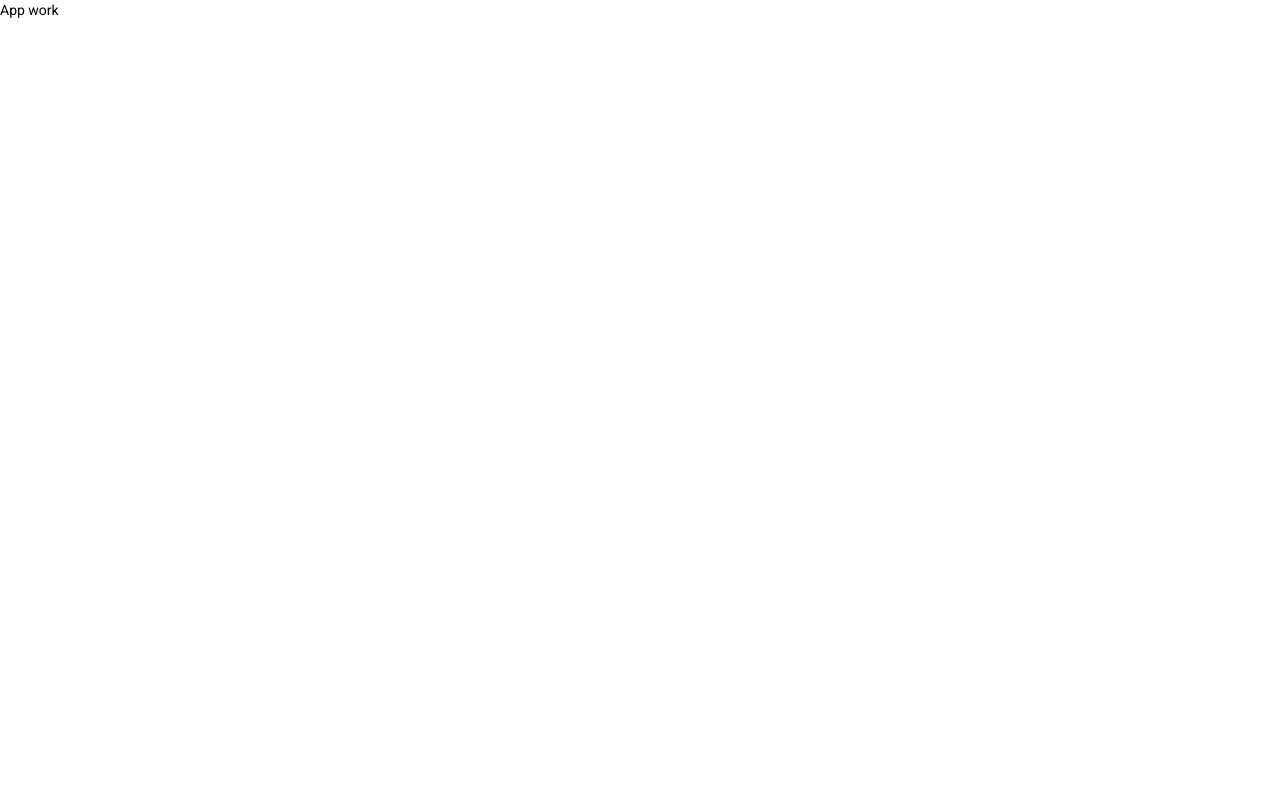
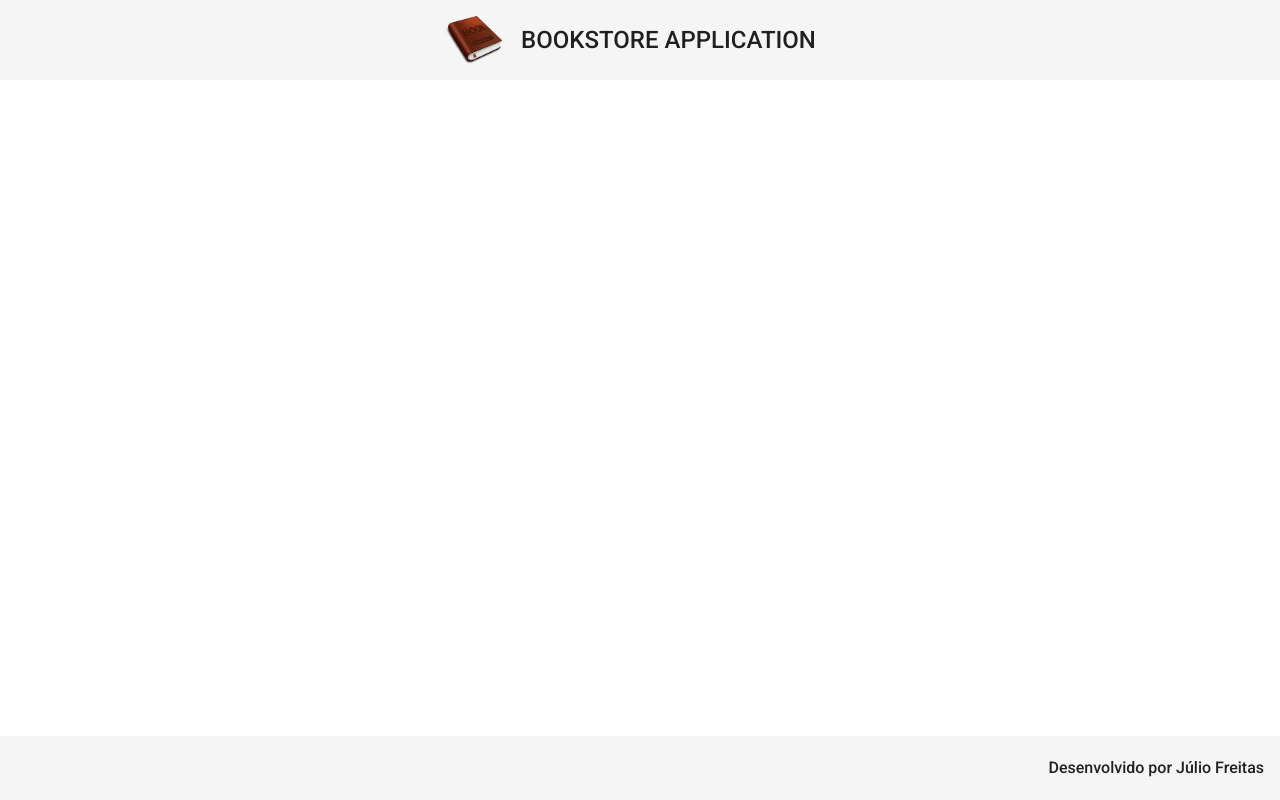
Before and after one commit to JulioCFreitas/BookStore, an Angular app: page / in a window 1280 px wide. Built offline with nearby package versions, Linux system fonts and the light colour scheme.

Commit message:
Create header e footer

```diff
--- a/src/app/app.component.html
+++ b/src/app/app.component.html
@@ -1 +1,2 @@
-<p>App work</p>
+<app-header></app-header>
+<app-footer></app-footer>
--- /dev/null
+++ b/src/app/components/template/footer/footer.component.css
@@ -0,0 +1,6 @@
+.footer {
+    position: fixed;
+    bottom: 0;
+    justify-content: flex-end;
+    font-size: 1rem;
+}
--- /dev/null
+++ b/src/app/components/template/footer/footer.component.html
@@ -0,0 +1,5 @@
+<mat-toolbar class="footer">
+    <span>
+      Desenvolvido por Júlio Freitas
+    </span>
+</mat-toolbar>
--- /dev/null
+++ b/src/app/components/template/footer/footer.component.ts
@@ -0,0 +1,15 @@
+import { Component, OnInit } from '@angular/core';
+
+@Component({
+  selector: 'app-footer',
+  templateUrl: './footer.component.html',
+  styleUrls: ['./footer.component.css']
+})
+export class FooterComponent implements OnInit {
+
+  constructor() { }
+
+  ngOnInit(): void {
+  }
+
+}
--- /dev/null
+++ b/src/app/components/template/header/header.component.css
@@ -0,0 +1,18 @@
+img {
+    height: 3rem;
+}
+
+.header {
+    justify-content: center;
+    height: 10%;
+}
+
+span {
+    display: flex;
+    align-items: center;
+}
+
+h1 {
+    padding: 1.2rem;
+    font-size: 1.5rem;
+}
--- /dev/null
+++ b/src/app/components/template/header/header.component.html
@@ -0,0 +1,8 @@
+<mat-toolbar class="header">
+  <span>
+    <img src="assets/img/book.png" alt="" />
+  </span>
+  <span>
+      <h1>BOOKSTORE APPLICATION</h1>
+  </span>
+</mat-toolbar>
--- /dev/null
+++ b/src/app/components/template/header/header.component.ts
@@ -0,0 +1,15 @@
+import { Component, OnInit } from '@angular/core';
+
+@Component({
+  selector: 'app-header',
+  templateUrl: './header.component.html',
+  styleUrls: ['./header.component.css']
+})
+export class HeaderComponent implements OnInit {
+
+  constructor() { }
+
+  ngOnInit(): void {
+  }
+
+}
```
Also changed, not shown: src/app/app.module.ts (+9 -2 lines), src/assets/img/book.png (added).
